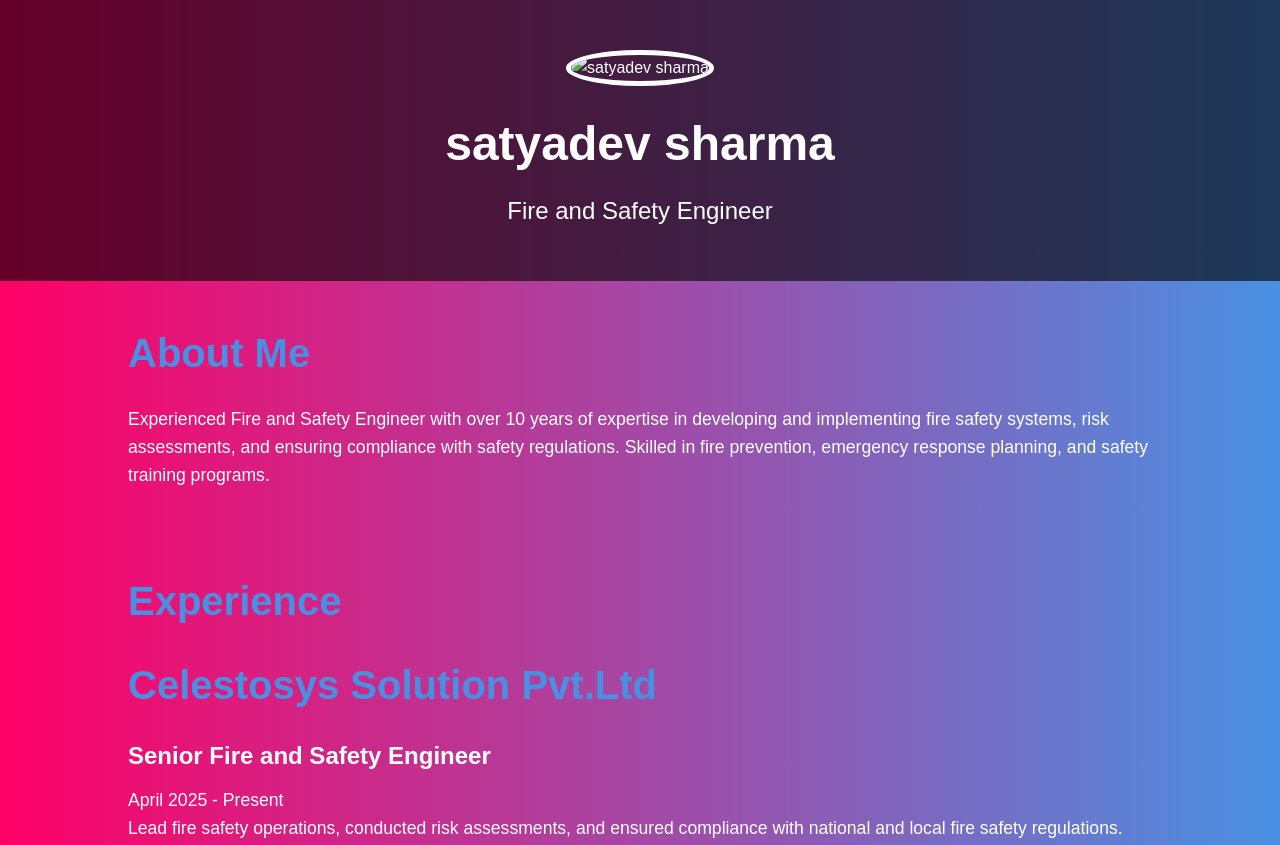
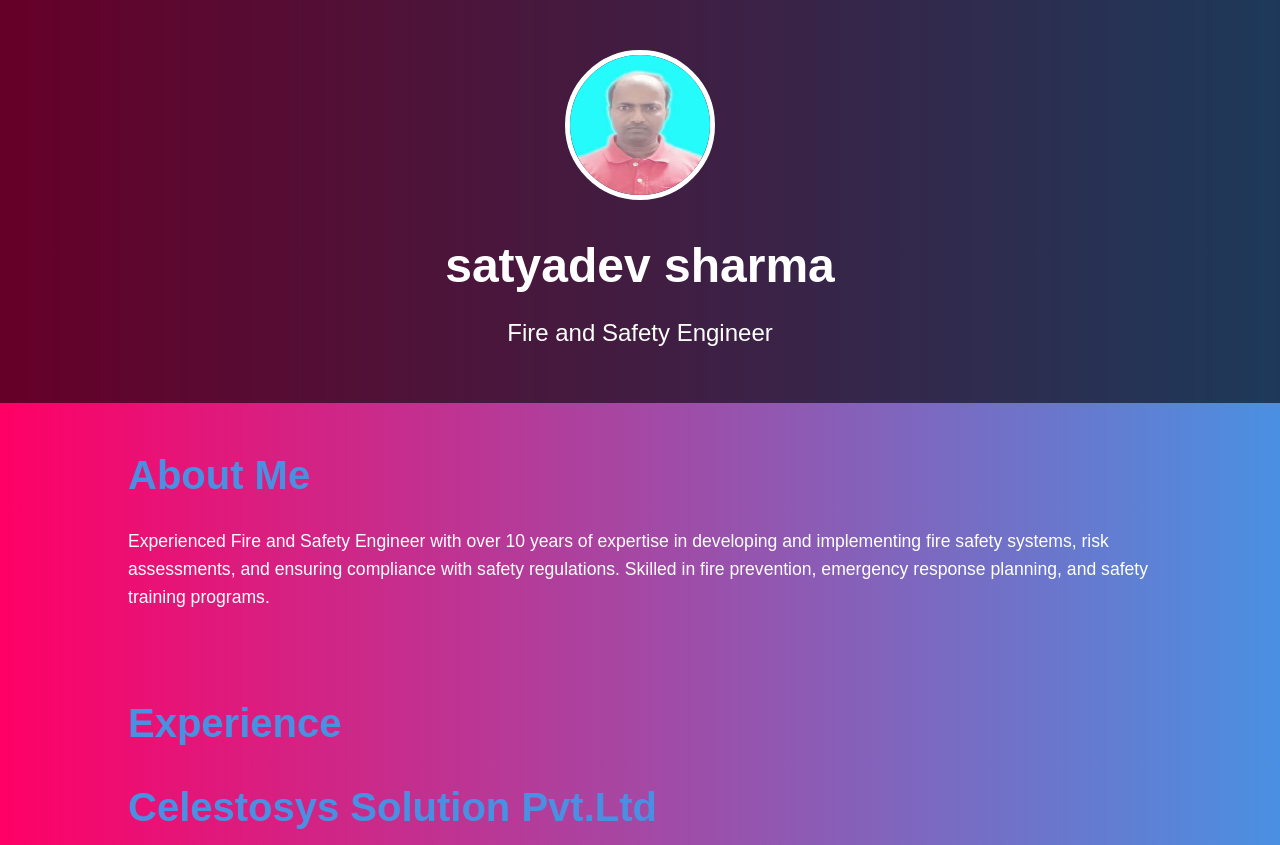
Before and after one commit to satyacomputerguide/Myportfolio, a plain HTML site: page index.html in a window 1280 px wide. Shown: the top 845 px of the page. Drawn offline with Linux system fonts and the light colour scheme.

Commit message:
Update index.html

```diff
--- a/index.html
+++ b/index.html
@@ -11,7 +11,7 @@
 <body>
     <header>
         <div class="container">
-            <img src="(https://github.com/user-attachments/assets/a7fdedd6-1d15-4608-8c5e-bc30f936b953)" alt="satyadev sharma" class="profile-img">
+            <img src="https://github.com/satyacomputerguide/Myportfolio/blob/main/satyadev%20photo%201.jpg" alt="satyadev sharma" class="profile-img">
             <h1>satyadev sharma</h1>
             <p>Fire and Safety Engineer</p>
         </div>
```
